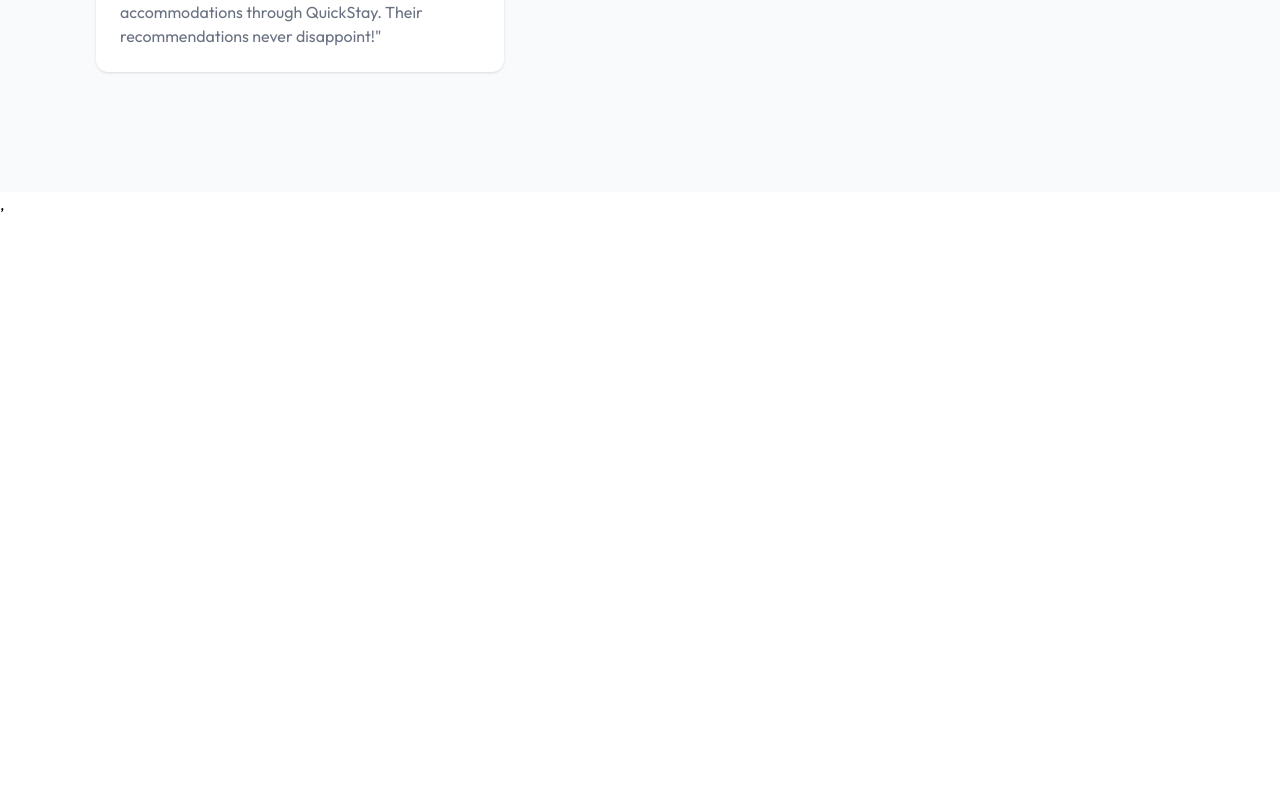
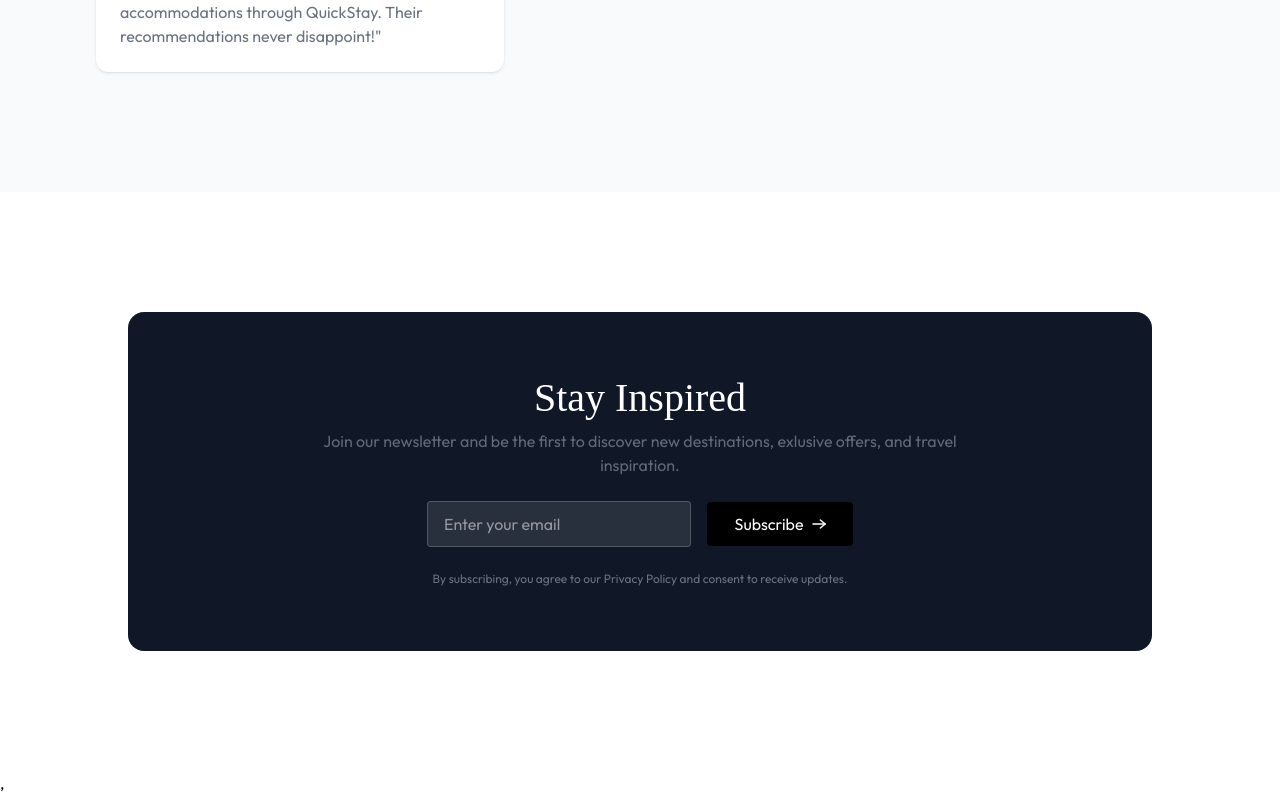
Before and after one commit to fatmaaydogdu/hotel-booking, a React (Vite) app in the folder client/: page / in a window 1280 px wide. Shown: the part 3253-4048 px from the top of the page. Before the commit the page ends 3469 px from the top, so only its background shows below. Built offline with nearby package versions, Linux system fonts and the light colour scheme; no server answers; a web font is replaced by a local one.

Commit message:
"newsletter" completed

```diff
--- /dev/null
+++ b/client/src/components/NewsLetter.jsx
@@ -0,0 +1,35 @@
+import React from "react";
+import { assets } from "../assets/assets";
+import Title from "../components/Title";
+
+const NewsLetter = () => {
+  return (
+    <div className="flex flex-col items-center max-w-5xl lg:w-full rounded-2xl px-4 py-12 md:py-16 mx-2 lg:mx-auto my-30 bg-gray-900 text-white">
+      <Title
+        title="Stay Inspired"
+        subTitle="Join our newsletter and be the first to discover new destinations, exlusive offers, and travel inspiration."
+      />
+      <div className="flex flex-col md:flex-row items-center justify-center gap-4 mt-6">
+        <input
+          type="text"
+          className="bg-white/10 px-4 py-2.5 border border-white/20 rounded outline-none max-w-66 w-full"
+          placeholder="Enter your email"
+        />
+        <button className="flex items-center justify-center gap-2 group bg-black px-4 md:px-7 py-2.5 rounded active:scale-95 transition-all">
+          Subscribe
+          <img
+            src={assets.arrowIcon}
+            alt="arrow-icon"
+            className="w-3.5 invert group-hover:translate-x-1 transition-all"
+          />
+        </button>
+      </div>
+      <p className="text-gray-500 mt-6 text-xs text-center">
+        By subscribing, you agree to our Privacy Policy and consent to receive
+        updates.
+      </p>
+    </div>
+  );
+};
+
+export default NewsLetter;
--- a/client/src/pages/Home.jsx
+++ b/client/src/pages/Home.jsx
@@ -3,6 +3,7 @@
 import FeaturedDestination from '../components/FeaturedDestination'
 import ExclusiveOffers from '../components/ExclusiveOffers'
 import Testimonial from '../components/Testimonial';
+import NewsLetter from '../components/NewsLetter';
 
 const Home = () => {
   return (
@@ -11,6 +12,7 @@
       <FeaturedDestination />
       <ExclusiveOffers />
       <Testimonial />
+      <NewsLetter />
     </>
   )
 }
```
